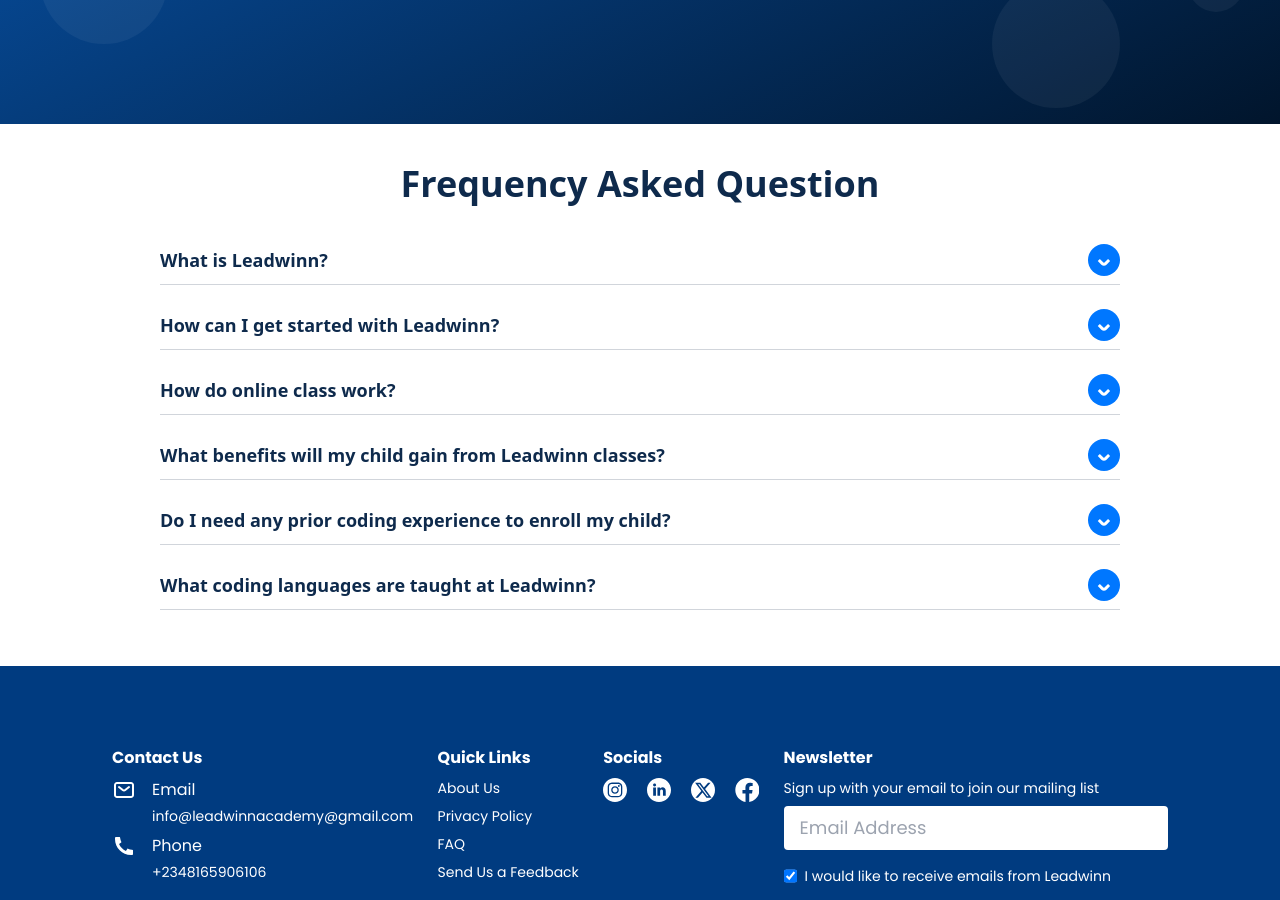
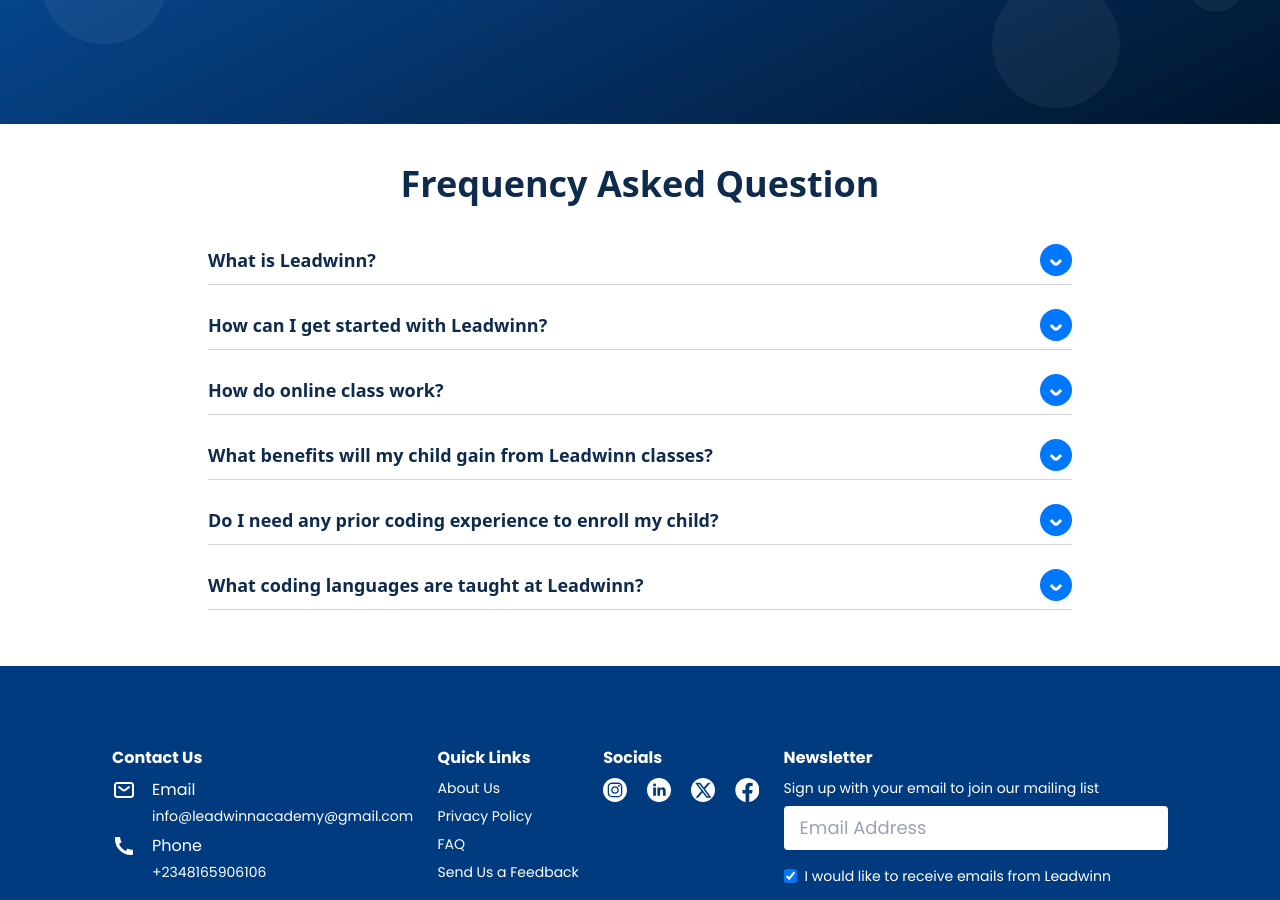
Before and after one commit to Adeleyeha-17/Leadwinn-Academy, a React (Vite) app: page / in a window 1280 px wide. Shown: the part 1580-2480 px from the top of the page. Built offline with nearby package versions, Linux system fonts and the light colour scheme.

Commit message:
updated FAQ

```diff
--- a/src/components/Faq/Faq.tsx
+++ b/src/components/Faq/Faq.tsx
@@ -32,7 +32,7 @@ export const Faq: React.FC = () => {
    ];
 
    return (
-      <div className="px-6 sm:px-10 md:px-20 lg:px-40 p-10 md:max-lg:max-w-6xl lg:max-w-7xl mx-auto">
+      <div className="px-6 sm:px-10 md:px-20 lg:px-52 p-10 md:max-lg:max-w-6xl  mx-auto">
         <h1 className="text-head-black font-bold text-[16px] sm:text-xl lg:text-3xl xl:text-4xl mb-8 flex items-center justify-center">Frequency Asked Question
         </h1>
 
```
